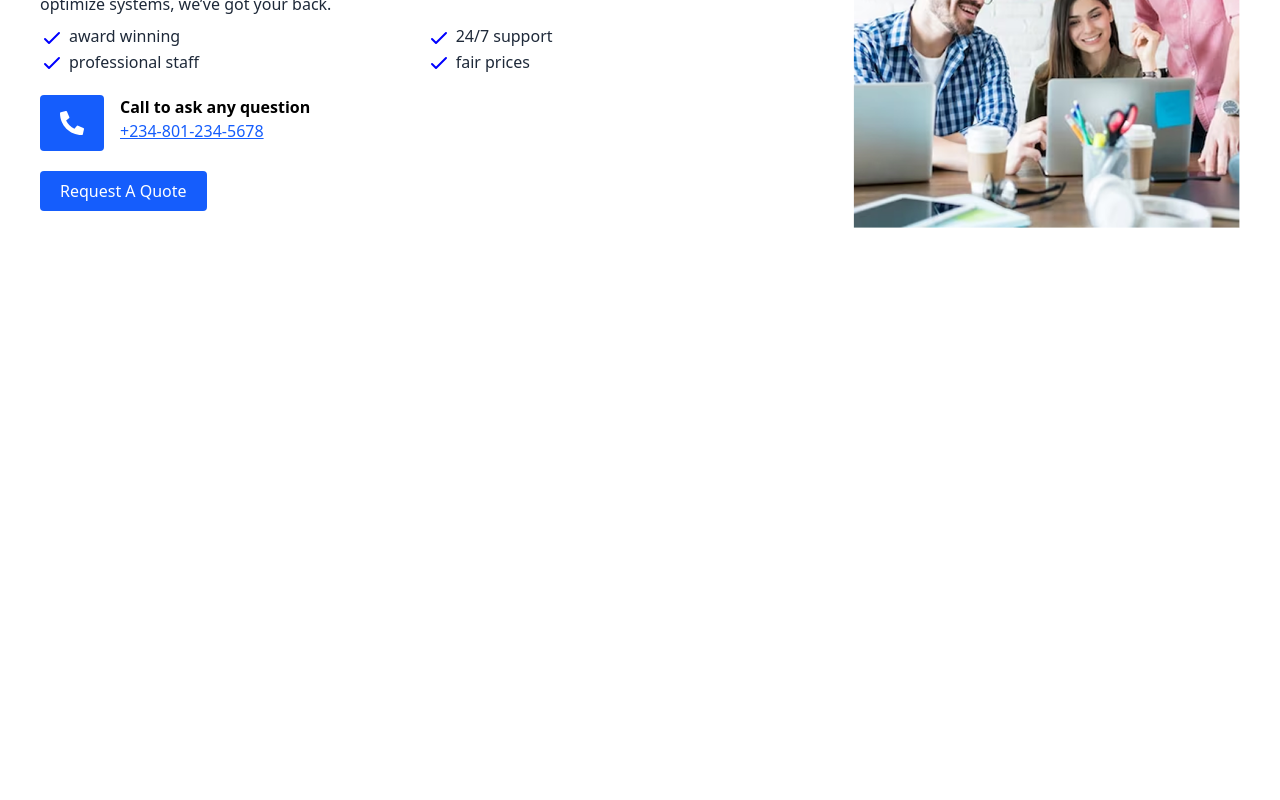
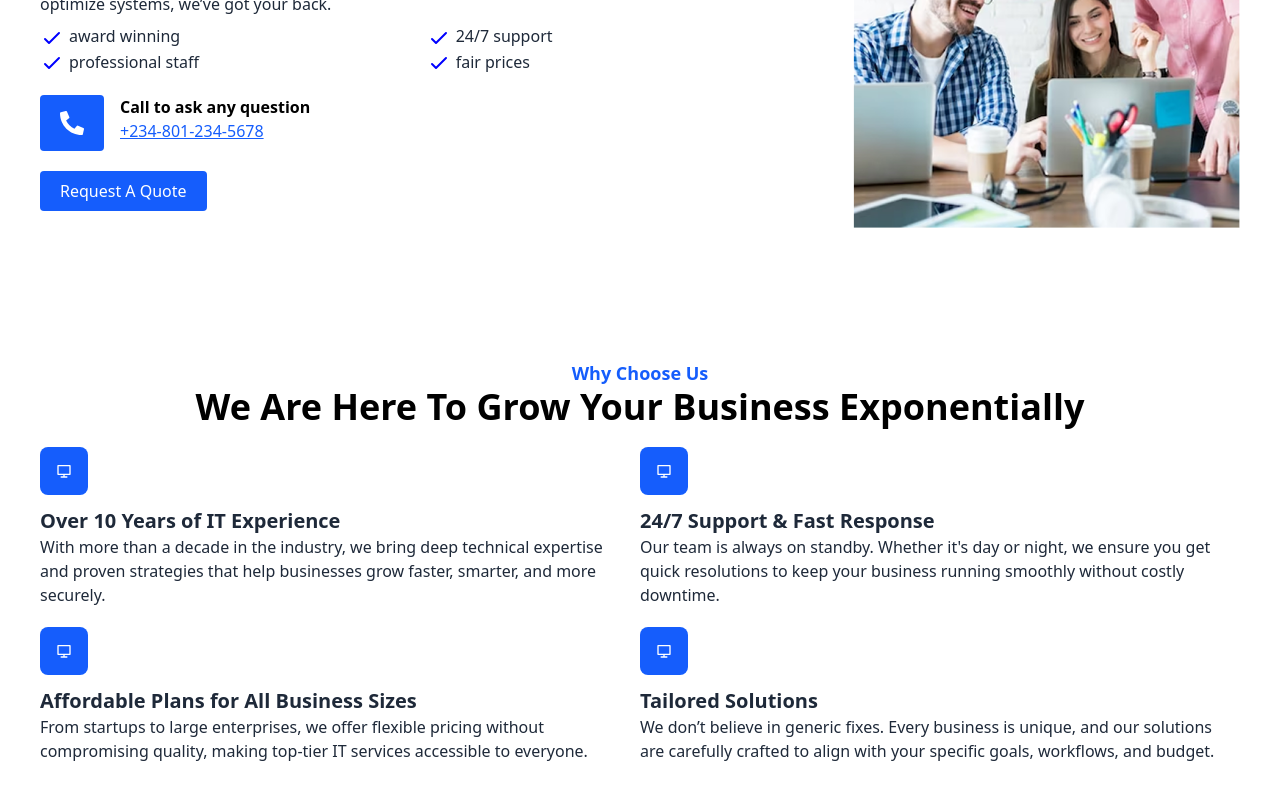
Before and after one commit to lamba01/bluebird, a React (Vite) app: page / in a window 1280 px wide. Shown: the part 1084-1884 px from the top of the page. Before the commit the page ends 1355 px from the top, so only its background shows below. Built offline with nearby package versions, Linux system fonts and the light colour scheme.

Commit message:
feat: add Chooseus section and update content in About and Banner sections

```diff
--- a/src/App.jsx
+++ b/src/App.jsx
@@ -2,6 +2,7 @@ import HeroSection from "./sections/HeroSection";
 import Navbar from "./components/Navbar";
 import Banner from "./sections/Banner";
 import About from "./sections/About";
+import Chooseus from "./sections/Chooseus";
 function App() {
   return (
     <>
@@ -9,6 +10,7 @@ function App() {
       <HeroSection />
       <Banner />
       <About />
+      <Chooseus />
     </>
   );
 }
--- a/src/sections/About.jsx
+++ b/src/sections/About.jsx
@@ -8,8 +8,8 @@ function About() {
     <section className="flex flex-col sm:flex-row items-center justify-between px-5 sm:px-10 gap-10 sm:py-10">
       <div className="text-left my-5 w-full sm:w-2/3 space-y-2">
         <span className="text-lg text-blue-600 font-semibold">About Us</span>
-        <h2 className="text-4xl font-bold capitalize">
-          the best IT solution with over 3 years of experience
+        <h2 className="text-2xl sm:text-4xl font-bold capitalize">
+          the best IT solution with over 5 years of experience
         </h2>
         <p className="text-gray-800">
           we’re a team of seasoned IT professionals passionate about helping
--- a/src/sections/Banner.jsx
+++ b/src/sections/Banner.jsx
@@ -3,7 +3,7 @@ import React from "react";
 function Banner() {
   return (
     <div className="text-center my-7">
-      <h3 className="text-xl sm:text-xl font-semibold">
+      <h3 className="text-md sm:text-xl font-semibold">
         We have multidisciplinary teams to meet any{" "}
         <span className="text-blue-600">challenge</span>
       </h3>
--- /dev/null
+++ b/src/sections/Chooseus.jsx
@@ -0,0 +1,69 @@
+import React from "react";
+import { RiComputerLine } from "react-icons/ri";
+
+function Chooseus() {
+  return (
+    <section className="text-center mt-12 px-5 sm:px-10 sm:py-10">
+      <span className="text-lg text-blue-600 font-semibold capitalize">
+        why choose us
+      </span>
+      <h2 className="text-2xl sm:text-4xl font-bold capitalize">
+        we are here to grow your business exponentially
+      </h2>
+      <div className="grid sm:grid-cols-2 gap-x-0 text-gray-800 space-y-5 space-x-5 text-start py-5">
+        <div>
+          <div className="flex items-center space-x-4 w-fit bg-blue-600 text-white p-4 rounded-lg mb-3">
+            <RiComputerLine />
+          </div>
+          <h4 className="text-xl font-semibold">
+            Over 10 Years of IT Experience
+          </h4>
+          <p>
+            With more than a decade in the industry, we bring deep technical
+            expertise and proven strategies that help businesses grow faster,
+            smarter, and more securely.
+          </p>
+        </div>
+        <div>
+          <div className="flex items-center space-x-4 w-fit bg-blue-600 text-white p-4 rounded-lg mb-3">
+            <RiComputerLine />
+          </div>
+          <h4 className="text-xl font-semibold">
+            24/7 Support & Fast Response
+          </h4>
+          <p>
+            Our team is always on standby. Whether it's day or night, we ensure
+            you get quick resolutions to keep your business running smoothly
+            without costly downtime.
+          </p>
+        </div>
+        <div>
+          <div className="flex items-center space-x-4 w-fit bg-blue-600 text-white p-4 rounded-lg mb-3">
+            <RiComputerLine />
+          </div>
+          <h4 className="text-xl font-semibold">
+            Affordable Plans for All Business Sizes
+          </h4>
+          <p>
+            From startups to large enterprises, we offer flexible pricing
+            without compromising quality, making top-tier IT services accessible
+            to everyone.
+          </p>
+        </div>
+        <div>
+          <div className="flex items-center space-x-4 w-fit bg-blue-600 text-white p-4 rounded-lg mb-3">
+            <RiComputerLine />
+          </div>
+          <h4 className="text-xl font-semibold">Tailored Solutions</h4>
+          <p>
+            We don’t believe in generic fixes. Every business is unique, and our
+            solutions are carefully crafted to align with your specific goals,
+            workflows, and budget.
+          </p>
+        </div>
+      </div>
+    </section>
+  );
+}
+
+export default Chooseus;
--- a/src/sections/HeroSection.jsx
+++ b/src/sections/HeroSection.jsx
@@ -3,7 +3,7 @@ import heroimg from "../assets/hero.png";
 
 function HeroSection() {
   return (
-    <section className="relative flex items-center min-h-[60vh] sm:min-h-[90vh] overflow-hidden sm:mx-5 mt-12">
+    <section className="relative flex items-center min-h-[70vh] sm:min-h-[90vh] overflow-hidden sm:mx-5 mt-12">
       {/* Background image layer */}
       <div
         className="absolute inset-0 bg-cover sm:bg-contain bg-left sm:bg-right bg-no-repeat z-0"
```
